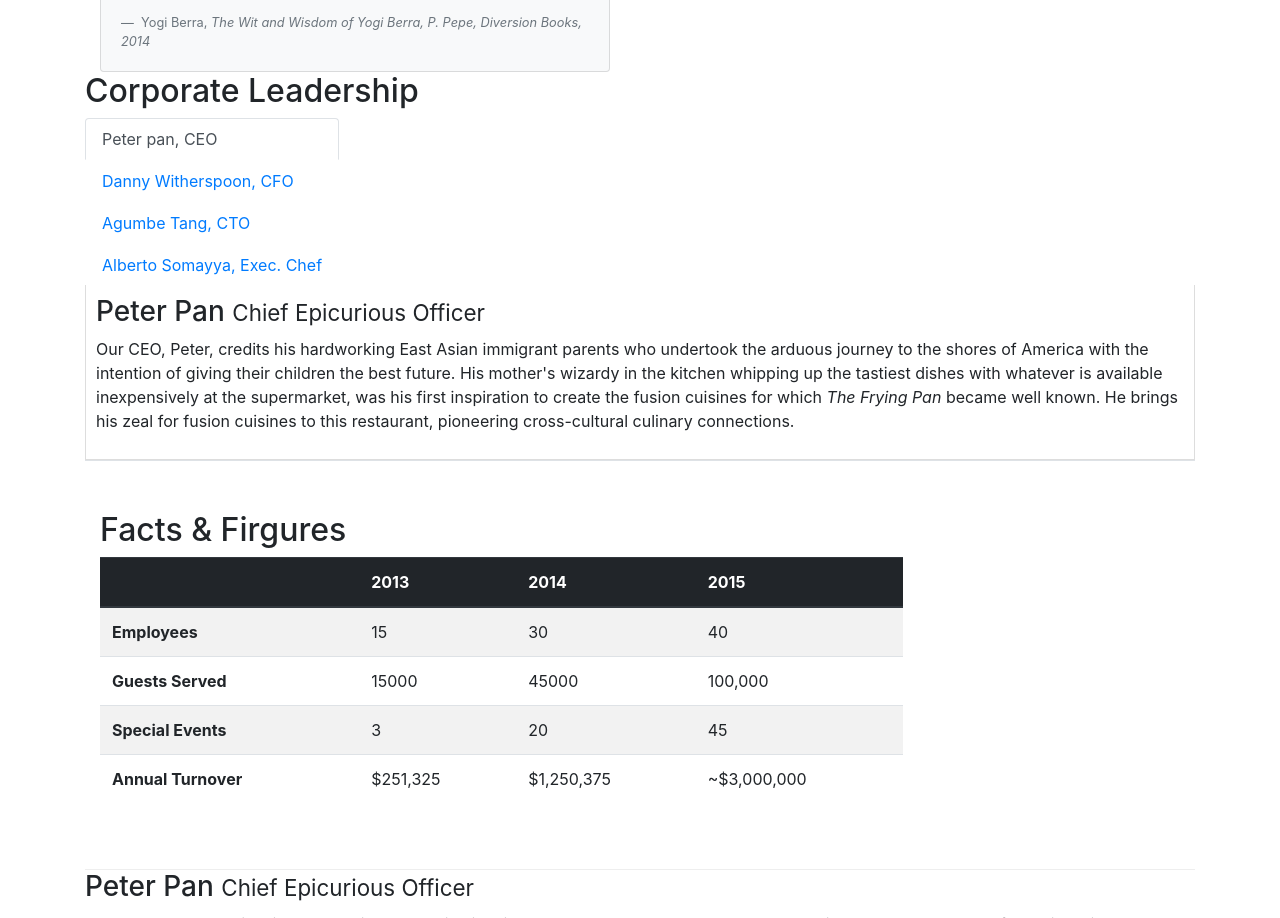
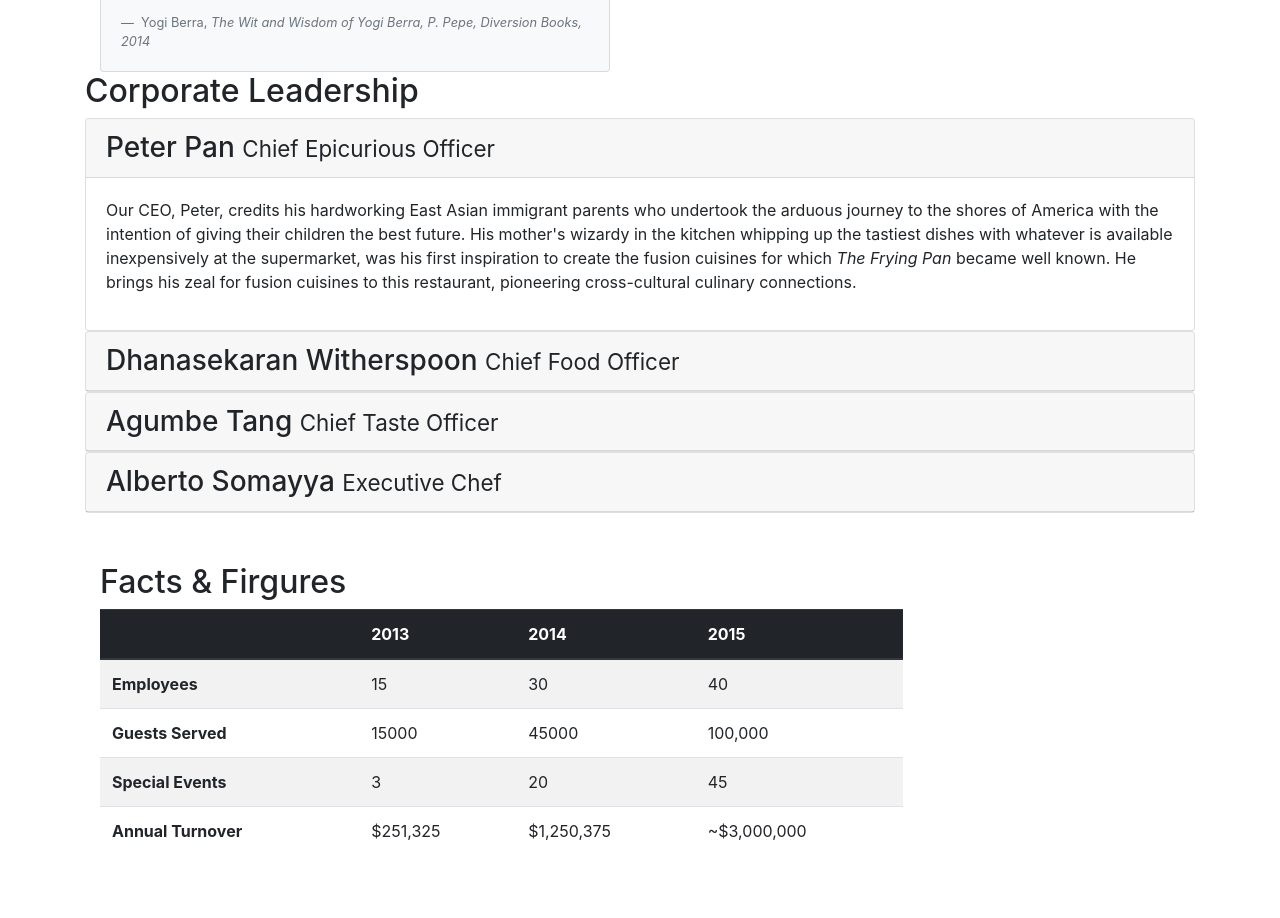
Before and after one commit to QuangPhamHong/conFusion, a website: page aboutus.html in a window 1280 px wide. Shown: the part 1211-2129 px from the top of the page. Drawn offline with nearby package versions, Linux system fonts and the light colour scheme.

Commit message:
Accordion

```diff
--- a/aboutus.html
+++ b/aboutus.html
@@ -111,20 +111,23 @@
         <div>
             <div>
                 <h2>Corporate Leadership</h2>
-                <ul class="nav nav-tabs">
-                    <li class="nav-item">
-                        <a href="#peter" class="nav-link active" role="tab" data-toggle="tab">Peter pan, CEO</a>
-                        <a href="#danny" class="nav-link" role="tab" data-toggle="tab">Danny Witherspoon, CFO</a>
-                        <a href="#agumbe" class="nav-link" role="tab" data-toggle="tab">Agumbe Tang, CTO</a>
-                        <a href="#alberto" class="nav-link" role="tab" data-toggle="tab">Alberto Somayya, Exec. Chef</a>
-                    </li>
-                    <div class="tab-content">
-                        <div id="peter" role="tabpanel" class="tab-pane fade show active">
-                            <h3>Peter Pan <small>Chief Epicurious Officer</small></h3>
-                            <p class="d-none d-sm-block">Our CEO, Peter, credits his hardworking East Asian immigrant
+                <div id="accordion">
+                    <div class="card">
+                        <div class="card-header" role="tab" id="peterhead">
+                            <h3 class="mb-0">
+                                <a data-toggle="collapse" data-target="#peter">
+                                    Peter Pan <small>Chief Epicurious Officer</small>
+                                </a>
+                            </h3>
+                        </div>
+                        <div class="collapse show" id="peter" data-parent="#accordion">
+                            <div class="card-body">
+                                <p class="d-none d-sm-block">Our CEO, Peter, credits his hardworking East Asian
+                                    immigrant
                                     parents who
                                     undertook the arduous
-                                journey to the shores of America with the intention of giving their children the best
+                                    journey to the shores of America with the intention of giving their children the
+                                    best
                                     future. His
                                     mother's wizardy in the kitchen whipping up the tastiest dishes with whatever is
                                     available
@@ -136,8 +139,18 @@
                                     restaurant, pioneering cross-cultural culinary connections.
                                 </p>
                             </div>
-                        <div id="danny" role="tabpanel" class="tab-pane fade">
-                            <h3>Dhanasekaran Witherspoon <small>Chief Food Officer</small></h3>
+                        </div>
+                    </div>
+                    <div class="card">
+                        <div class="card-header" role="tab" id="dannyhead">
+                            <h3 class="mb-0">
+                                <a class="collapsed" data-toggle="collapse" data-target="#danny">
+                                    Dhanasekaran Witherspoon <small>Chief Food Officer</small>
+                                </a>
+                            </h3>
+                        </div>
+                        <div class="collapse" id="danny" data-parent="#accordion">
+                            <div class="card-body">
                                 <p class="d-none d-sm-block">Our CFO, Danny, as he is affectionately referred to by his
                                     colleagues,
                                     comes from a long established
@@ -149,30 +162,60 @@
                                     <em>Everything that runs, wins, and everything that stays, pays!</em>
                                 </p>
                             </div>
-                        <div id="agumbe" role="tabpanel" class="tab-pane fade">
-                            <h3>Agumbe Tang <small>Chief Taste Officer</small></h3>
-                            <p class="d-none d-sm-block">Blessed with the most discerning gustatory sense, Agumbe, our
+                        </div>
+                    </div>
+                    <div class="card">
+                        <div class="card-header" role="tab" id="agumbehead">
+                            <h3 class="mb-0">
+                                <a class="collapsed" data-toggle="collapse" data-target="#agumbe">
+                                    Agumbe Tang <small>Chief Taste Officer</small>
+                                </a>
+                            </h3>
+                        </div>
+                        <div class="collapse" id="agumbe" data-parent="#accordion">
+                            <div class="card-body">
+                                <p class="d-none d-sm-block">Blessed with the most discerning gustatory sense, Agumbe,
+                                    our
                                     CTO,
                                     personally ensures that every dish
-                                that we serve meets his exacting tastes. Our chefs dread the tongue lashing that ensues
+                                    that we serve meets his exacting tastes. Our chefs dread the tongue lashing that
+                                    ensues
                                     if their
-                                dish does not meet his exacting standards. He lives by his motto, <em>You click only if
+                                    dish does not meet his exacting standards. He lives by his motto, <em>You click only
+                                        if
                                         you survive
-                                    my lick.</em></p>
+                                        my lick.</em>
+                                </p>
                             </div>
-                        <div id="alberto" role="tabpanel" class="tab-pane fade">
-                            <h3>Alberto Somayya <small>Executive Chef</small></h3>
-                            <p class="d-none d-sm-block">Award winning three-star Michelin chef with wide International
+                        </div>
+                    </div>
+                    <div class="card">
+                        <div class="card-header" role="tab" id="albertohead">
+                            <h3 class="mb-0">
+                                <a class="collapsed" data-toggle="collapse" data-target="#alberto">
+                                    Alberto Somayya <small>Executive Chef</small>
+                                </a>
+                            </h3>
+                        </div>
+                        <div class="collapse" id="alberto" data-parent="#accordion">
+                            <div class="card-body">
+                                <p class="d-none d-sm-block">Award winning three-star Michelin chef with wide
+                                    International
                                     experience
                                     having worked closely with
-                                whos-who in the culinary world, he specializes in creating mouthwatering Indo-Italian
+                                    whos-who in the culinary world, he specializes in creating mouthwatering
+                                    Indo-Italian
                                     fusion
-                                experiences. He says, <em>Put together the cuisines from the two craziest cultures, and
+                                    experiences. He says, <em>Put together the cuisines from the two craziest cultures,
+                                        and
                                         you get a
-                                    winning hit! Amma Mia!</em></p>
+                                        winning hit! Amma Mia!</em>
+                                </p>
                             </div>
                         </div>
-                </ul>
+                    </div>
+                </div>
+
 
                 <div class="row row-content">
                     <div class="col-12 col-sm-9">
```
Lines whose indentation alone changed are shown as unchanged.
